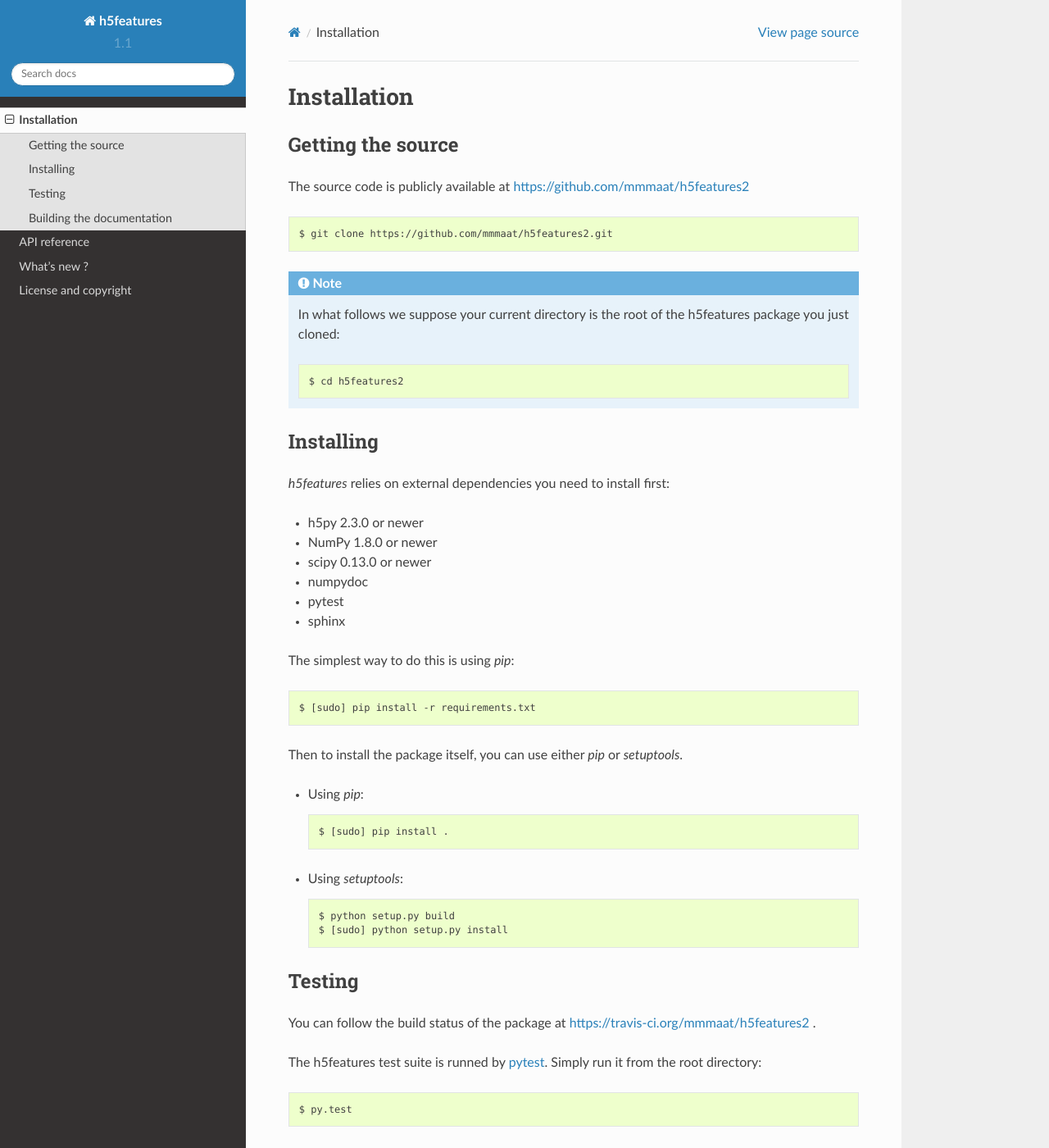
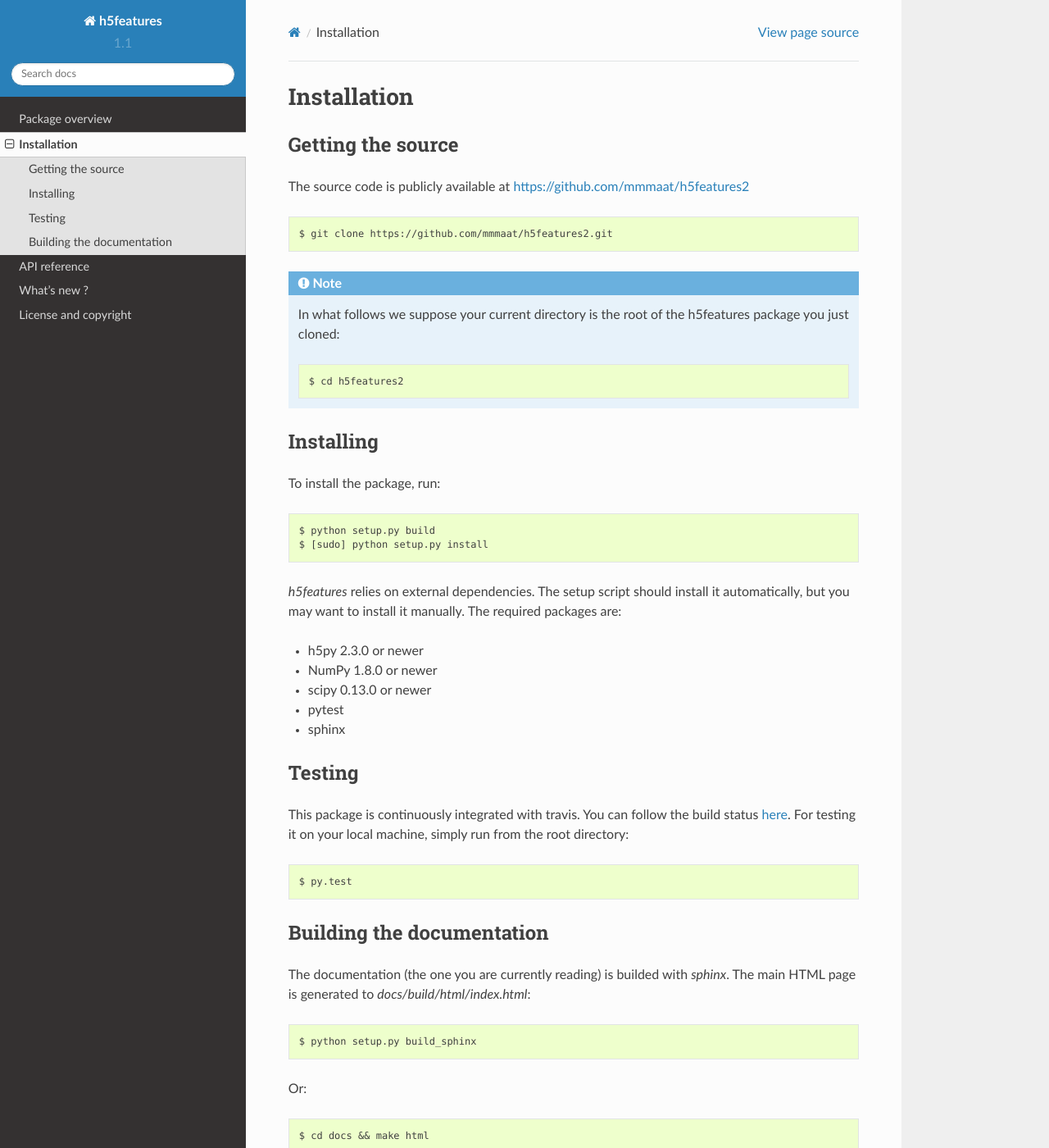
Before and after one commit to bootphon/h5features, a Sphinx documentation site: the page built from docs/installation.rst, in a window 1280 px wide and 1400 px high. Shown: the whole window at 82% size. Built offline with Sphinx 7.4.7 and the Read the Docs theme 2.0.0, drawn with Linux system fonts in a browser that asks for light colours.

```diff
--- a/README.rst
+++ b/README.rst
@@ -1,5 +1,5 @@
 .. image:: https://readthedocs.org/projects/h5features2/badge/?version=latest
-   :target: http://h5features2.readthedocs.org/en/latest/?badge=latest
+   :target: http://h5features2.readthedocs.org/en/latest
    :alt: Documentation Status
 
 .. image:: https://travis-ci.org/mmmaat/h5features2.svg?branch=master
--- a/docs/conf.py
+++ b/docs/conf.py
@@ -93,7 +93,7 @@ language = None
 
 # List of patterns, relative to source directory, that match files and
 # directories to ignore when looking for source files.
-exclude_patterns = ['_build']
+exclude_patterns = ['_build', 'setup.py']
 
 # The reST default role (used for this markup: `text`) to use for all
 # documents.
--- a/docs/installation.rst
+++ b/docs/installation.rst
@@ -22,41 +22,28 @@ https://github.com/mmmaat/h5features2 ::
 Installing
 ==========
 
-`h5features` relies on external dependencies you need to install
-first:
+To install the package, run::
+
+    $ python setup.py build
+    $ [sudo] python setup.py install
+
+`h5features` relies on external dependencies. The setup script should
+install it automatically, but you may want to install it manually. The
+required packages are:
 
 * h5py 2.3.0 or newer
 * NumPy 1.8.0 or newer
 * scipy 0.13.0 or newer
-* numpydoc
 * pytest
 * sphinx
-
-The simplest way to do this is using *pip*::
-
-    $ [sudo] pip install -r requirements.txt
-
-Then to install the package itself, you can use either *pip* or
-*setuptools*.
-
-* Using *pip*::
-
-    $ [sudo] pip install .
-
-* Using *setuptools*::
-
-    $ python setup.py build
-    $ [sudo] python setup.py install
-
 
 Testing
 =======
 
-You can follow the build status of the package at
-https://travis-ci.org/mmmaat/h5features2 .
-
-The h5features test suite is runned by `pytest`_. Simply run it from
-the root directory::
+This package is continuously integrated with travis. You can follow
+the build status `here <https://travis-ci.org/mmmaat/h5features2>`_.
+For testing it on your local machine, simply run from the root
+directory::
 
   $ py.test
 
--- a/docs/license.rst
+++ b/docs/license.rst
@@ -1,5 +1,7 @@
 License and copyright
 =====================
+
+This package is developed whithin the `Bootphon project`_.
 
 Copyright 2014, 2015 Thomas Schatz, Mathieu Bernard, Roland Thiolliere.
 
```
Also changed, not shown: other parts of docs/license.rst (+2 -0 lines), TODO.rst (+7 -0 lines), docs/h5features.rst (+13 -22 lines), docs/index.rst (+1 -7 lines), docs/overview.rst (added, +80 -0 lines), exemple.py (added, +85 -0 lines), h5features/__init__.py (+7 -0 lines), setup.py (+7 -7 lines), 5 other files.
